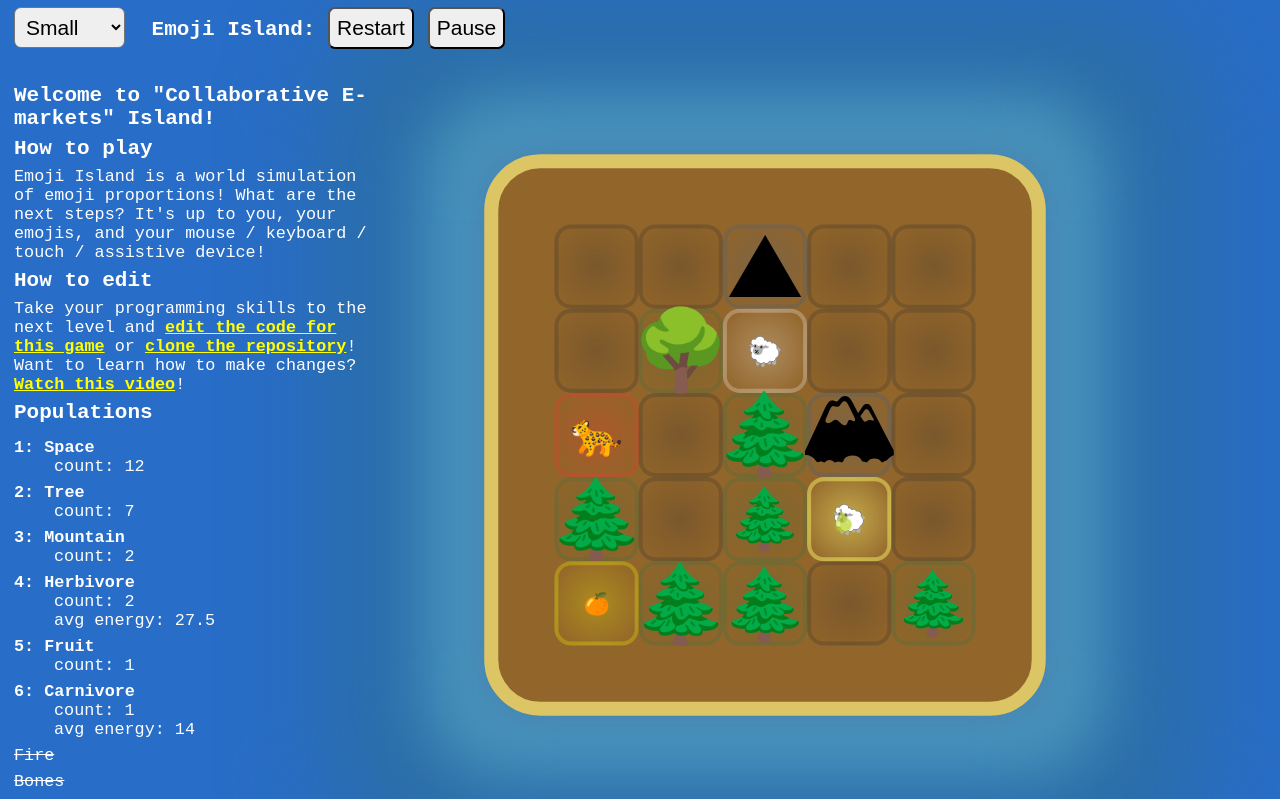
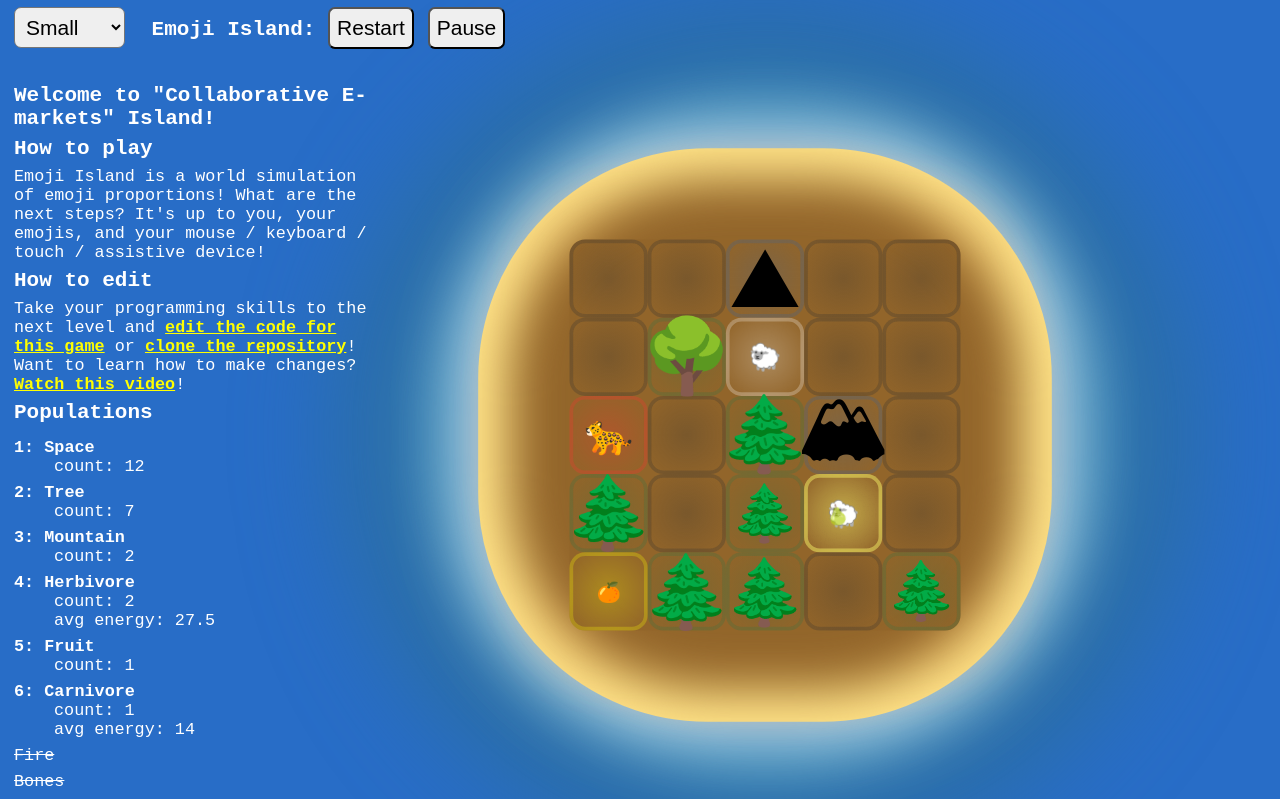
Before and after one commit to shiftyp/emoji_island, a React (Vite) app: page / in a window 1280 px wide. Shown: the top 799 px of the page. Built offline with nearby package versions, Linux system fonts and the light colour scheme.

Commit message:
Better looking island :desert_island:

```diff
--- a/src/main.css
+++ b/src/main.css
@@ -136,10 +136,11 @@ li {
   position: relative;
   transform-origin: 0% 0%;
   box-sizing: content-box;
-  border-radius: 2rem;
-  border: 0.5rem solid rgb(219, 197, 100);
-  background-color: rgb(146, 101, 42);
-  padding: 2rem;
+  border-radius: 40%;
+  border: 0.5rem solid rgb(255, 227, 136);
+  box-shadow: 0 0 3rem rgb(255, 255, 255);
+  background-color: rgb(255, 227, 136);
+  padding: 3rem;
   user-select: none;
   animation: stepIntoAWorld 2s;
 }
@@ -155,7 +156,7 @@ li {
   left: -3rem;
   bottom: -3rem;
   right: -3rem;
-  border-radius: 3rem;
+  border-radius: 50%;
   z-index: -1;
   animation: stepIntoAWorld 2s;
 }
@@ -170,7 +171,7 @@ li {
   left: -5.5rem;
   bottom: -5.5rem;
   right: -5.5rem;
-  border-radius: 3rem;
+  border-radius: 50%;
   z-index: -1;
   animation: stepIntoAWorld 2s;
 }
@@ -180,8 +181,29 @@ li {
   display: flex;
   flex-direction: row;
   flex-wrap: wrap;
-  box-sizing: border-box;
+  box-sizing: content-box;
   min-width: 100%;
+  min-height: 100%;
+  background-color: rgb(146, 101, 42);
+
+  box-shadow: 0 0 3rem rgb(226, 157, 68);
+  border-radius: 0.6rem;
+  z-index: 1;
+}
+
+.grid-inner:before {
+  display: block;
+  position: absolute;
+  top: 0;
+  bottom: 0;
+  left: 0;
+  right: 0;
+  transform: scale(1.3);
+  border-radius: 40%;
+  transform-origin: 50% 50%;
+  background-color: rgb(146, 101, 42);
+  content: ' ';
+  filter: blur(10px);
 }
 
 .grid .square-button {
```
